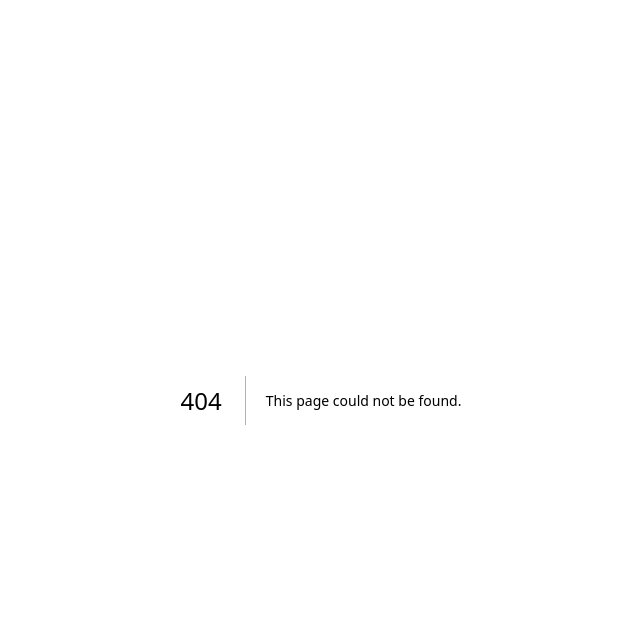
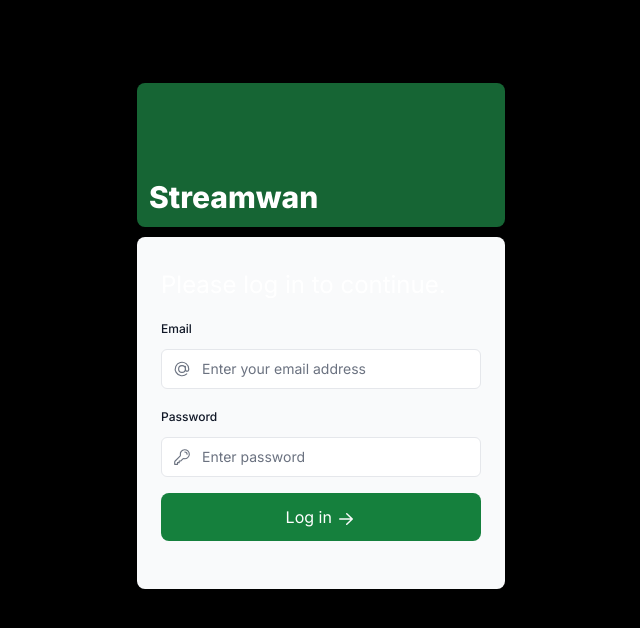
Before and after one commit to Jaarabytes/streamwan, a Next.js app: page /login in a window 1280 px wide. Before the commit this address had no page. Shown: the top 628 px of the page, without its empty margins (319-959 px from the left). Built offline with nearby package versions, Linux system fonts and the light colour scheme.

Commit message:
feat: initialize login and signup pages
Better sign up and login pages initilized. To shift into auth now. This
is just making me more angry

```diff
--- /dev/null
+++ b/app/login/page.tsx
@@ -0,0 +1,16 @@
+"use client";
+
+import LoginForm from "../ui/home/LoginForm";
+
+export default function Login() {
+  return (
+    <main className="flex items-center justify-center md:h-screen">
+      <div className="relative mx-auto flex w-full max-w-[400px] flex-col space-y-2.5 p-4 md:-mt-32">
+        <div className="flex h-20 w-full items-end rounded-lg bg-green-800 p-3 md:h-36">
+        <p className="text-3xl font-extrabold text-white">Streamwan</p>
+        </div>
+        <LoginForm />
+      </div>
+    </main>
+  );
+}
--- /dev/null
+++ b/app/sign_up/page.tsx
@@ -0,0 +1,14 @@
+import SignUpForm from "../ui/home/SignUpForm";
+
+export default function SignUpPage() {
+  return (
+    <main className="flex items-center justify-center md:h-screen">
+      <div className="relative mx-auto flex w-full max-w-[400px] flex-col space-y-2.5 p-4 md:-mt-32">
+        <div className="flex h-20 w-full items-end rounded-lg bg-green-800 p-3 md:h-36">
+        <p className="text-3xl font-extrabold text-white">Streamwan</p>
+        </div>
+        <SignUpForm />
+      </div>
+    </main>
+  );
+}
```
